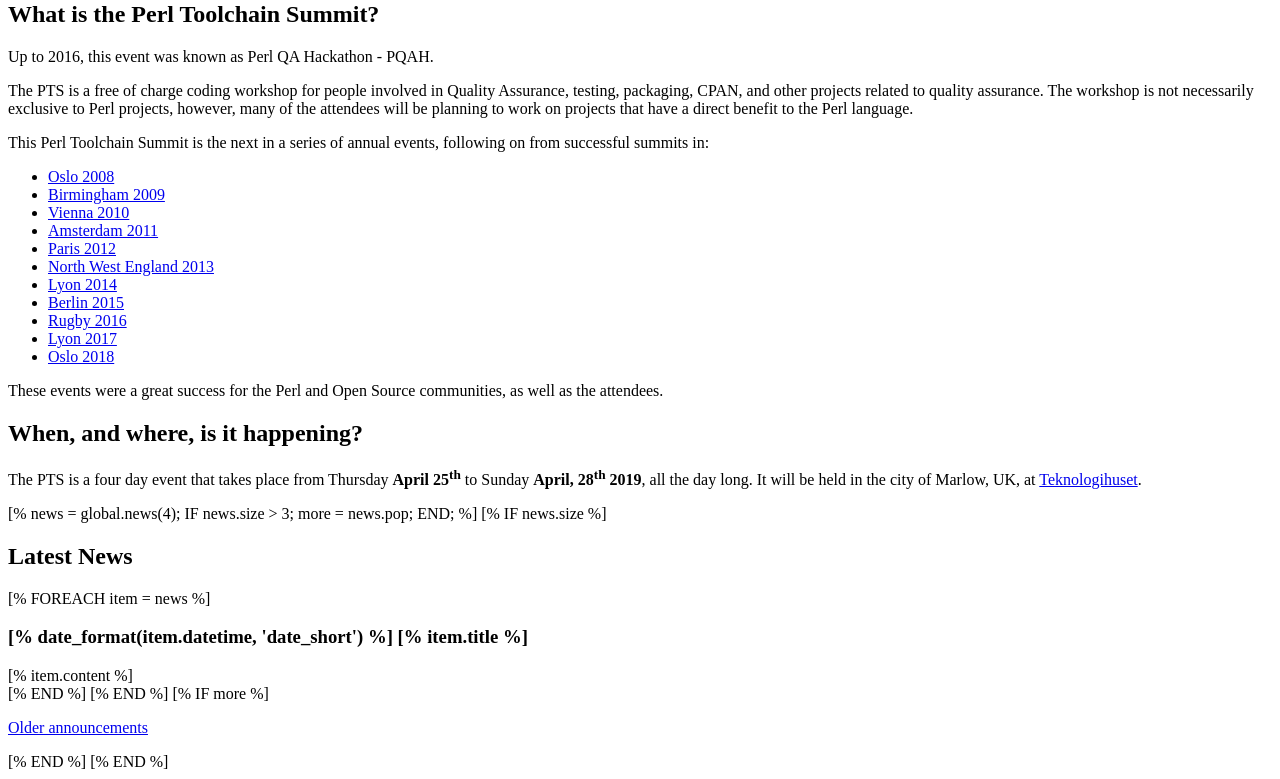
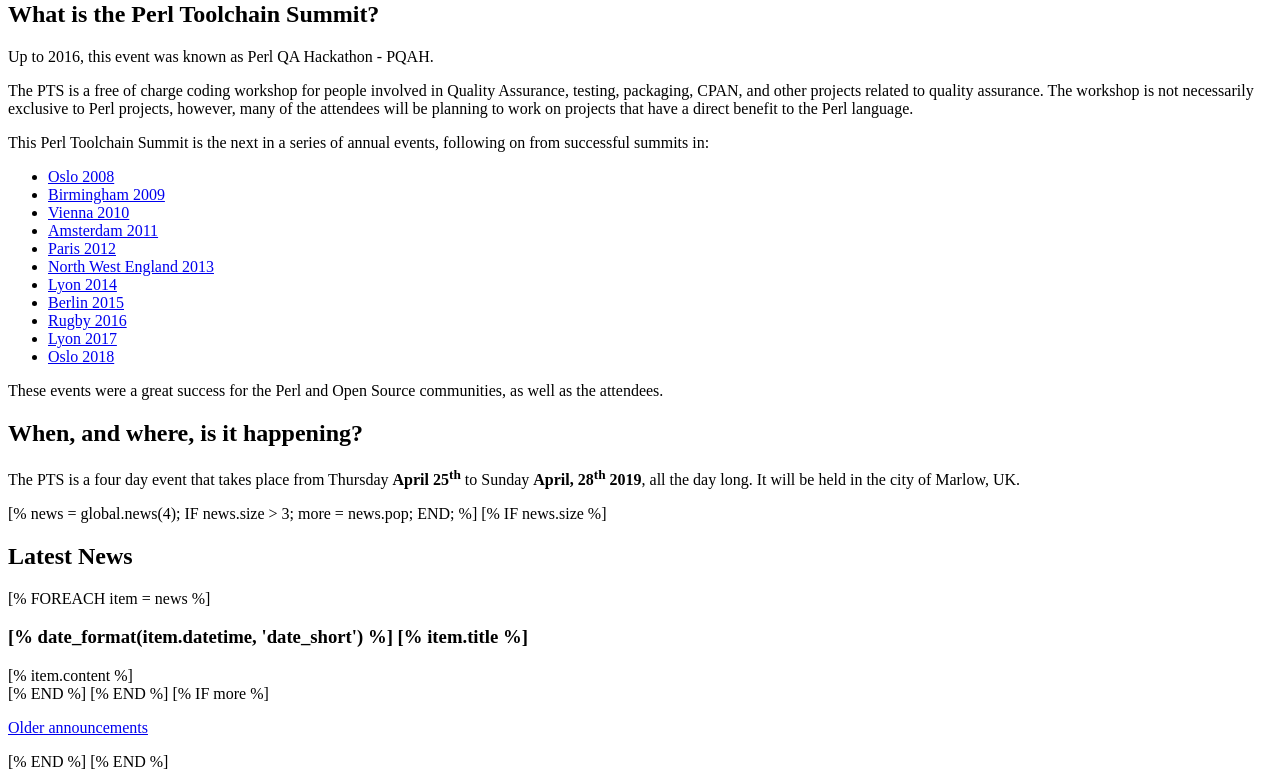
Before and after one commit to Act-Conferences/pts2019, a plain HTML site: page actdocs/static/index.html in a window 1280 px wide. Shown: the part 115-894 px from the top of the page. Drawn offline with Linux system fonts and the light colour scheme.

Commit message:
Some 2018 --> 2019

```diff
--- a/actdocs/static/index.html
+++ b/actdocs/static/index.html
@@ -32,7 +32,7 @@
 <h2>When, and where, is it happening?</h2>
 
 <p>The PTS is a four day event that takes place from Thursday <b>April 25<sup>th</sup></b>
-to Sunday <b>April, 28<sup>th</sup> 2019</b>, all the day long. It will be held in the city of Marlow, UK, at <a href="http://www.teknologihuset.no" target="_new">Teknologihuset</a>.
+to Sunday <b>April, 28<sup>th</sup> 2019</b>, all the day long. It will be held in the city of Marlow, UK.
 </p>
 
 [% news = global.news(4);
```
